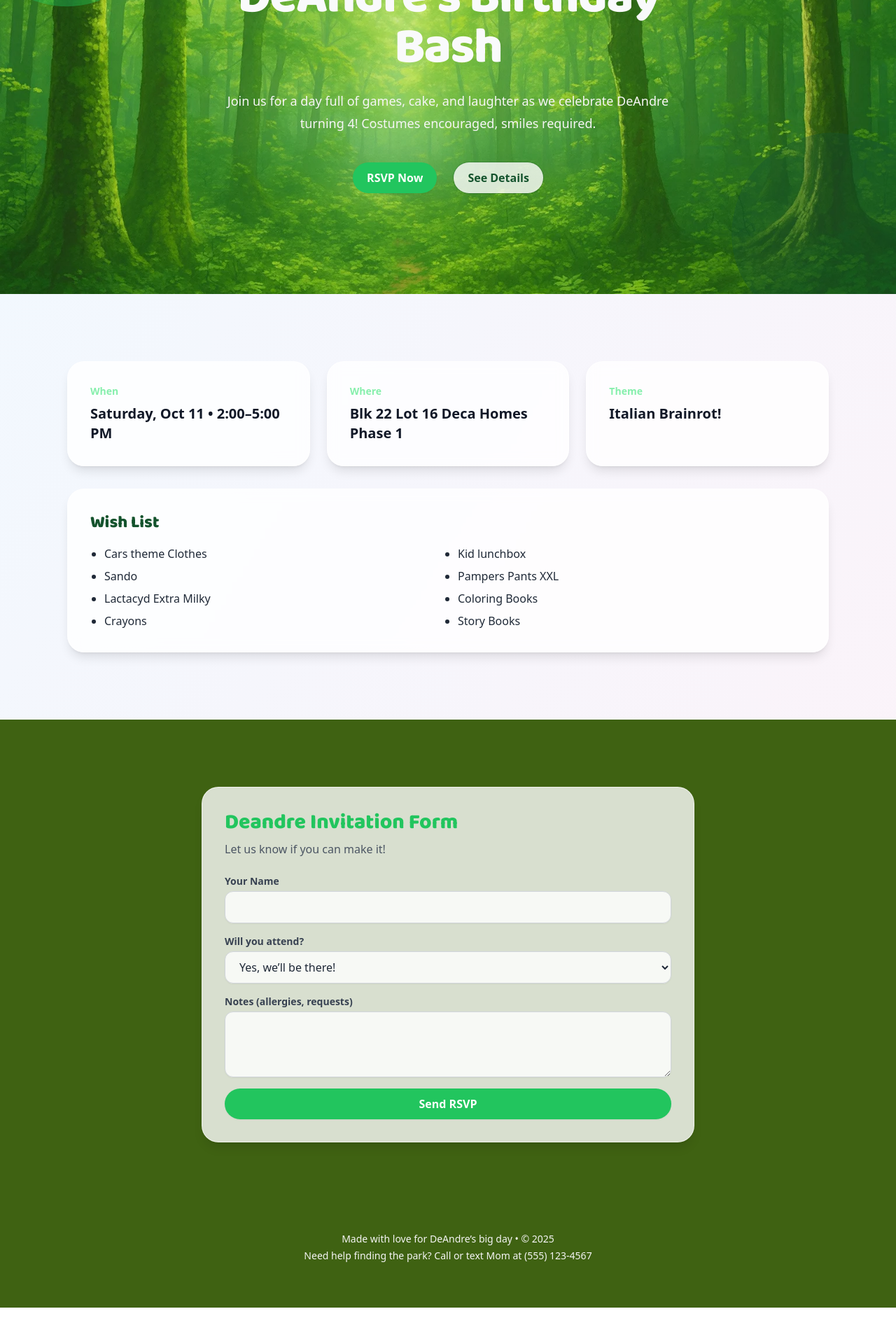
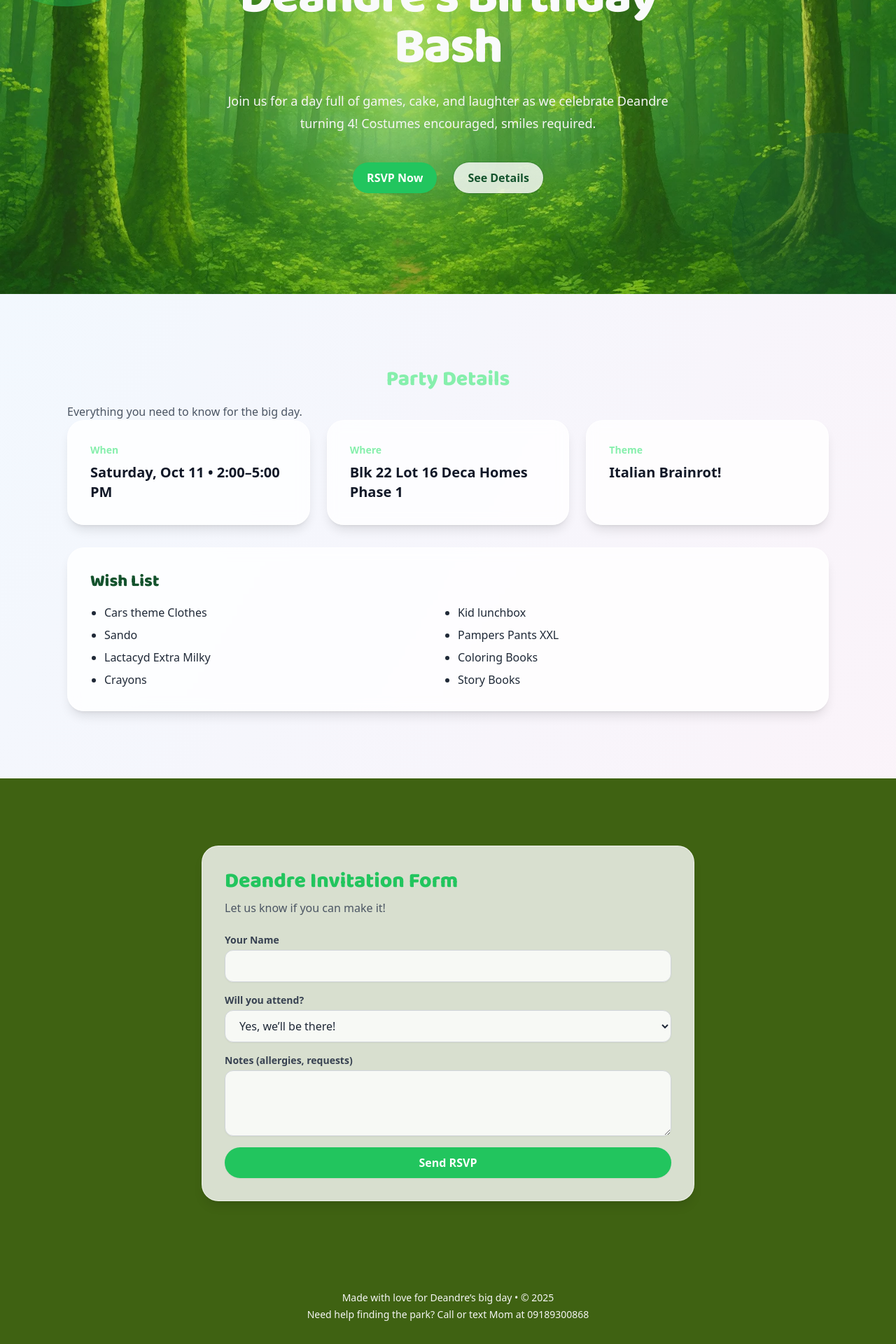
Before and after one commit to 1ogix/DeandreBdayInvitation, a React (Vite) app: page / in a window 1280 px wide. Shown: the part 220-2140 px from the top of the page at 70% size. Before the commit the page ends 2088 px from the top, so only its background shows below. Built offline with nearby package versions, Linux system fonts and the light colour scheme.

Commit message:
update hhero

```diff
--- a/src/sections/Details.tsx
+++ b/src/sections/Details.tsx
@@ -10,6 +10,12 @@ export default function Details() {
   return (
     <section id="details" className="relative py-16 sm:py-24">
       <div className="mx-auto max-w-6xl px-6 lg:px-8">
+        <h2 className="font-display text-3xl font-extrabold text-birthday-sky text-center mt-2 mb-4">
+          Party Details
+        </h2>
+        <p className="mt-2 text-gray-600">
+          Everything you need to know for the big day.
+        </p>
         <div className="grid gap-6 md:grid-cols-3">
           {items.map((it) => (
             <div key={it.label} className="card p-8">
--- a/src/sections/Footer.tsx
+++ b/src/sections/Footer.tsx
@@ -3,9 +3,9 @@ import React from "react";
 export default function Footer() {
   return (
     <footer className="pb-16 pt-8 text-center text-sm text-stone-100 bg-lime-800">
-      <p>Made with love for DeAndre’s big day • © {new Date().getFullYear()}</p>
+      <p>Made with love for Deandre’s big day • © {new Date().getFullYear()}</p>
       <p className="mt-1">
-        Need help finding the park? Call or text Mom at (555) 123-4567
+        Need help finding the park? Call or text Mom at 09189300868
       </p>
     </footer>
   );
--- a/src/sections/Hero.tsx
+++ b/src/sections/Hero.tsx
@@ -2,7 +2,7 @@ import React from "react";
 
 export default function Hero() {
   return (
-    <header className="relative isolate overflow-hidden bg-[url('/public/assets/hero/image.webp')] bg-cover bg-center bg-fixed">
+    <header className="relative isolate overflow-hidden bg-[url('/public/assets/hero/image.webp')] bg-cover bg-center bg-fixed max-md:bg-bottom">
       <div className="absolute inset-0 -z-10">
         <svg
           className="absolute -top-24 -left-24 w-96 h-96 text-birthday-pink/40"
@@ -33,11 +33,11 @@ export default function Hero() {
             You're invited!
           </span>
           <h1 className="mt-6 font-display text-5xl sm:text-6xl md:text-7xl font-extrabold tracking-tight text-birthday-white">
-            DeAndre's Birthday Bash
+            Deandre's Birthday Bash
           </h1>
           <p className="mt-6 text-lg leading-8 text-neutral-100">
             Join us for a day full of games, cake, and laughter as we celebrate
-            DeAndre turning 4! Costumes encouraged, smiles required.
+            Deandre turning 4! Costumes encouraged, smiles required.
           </p>
           <div className="mt-10 flex items-center justify-center gap-x-6">
             <a href="#rsvp" className="btn btn-primary">
```
